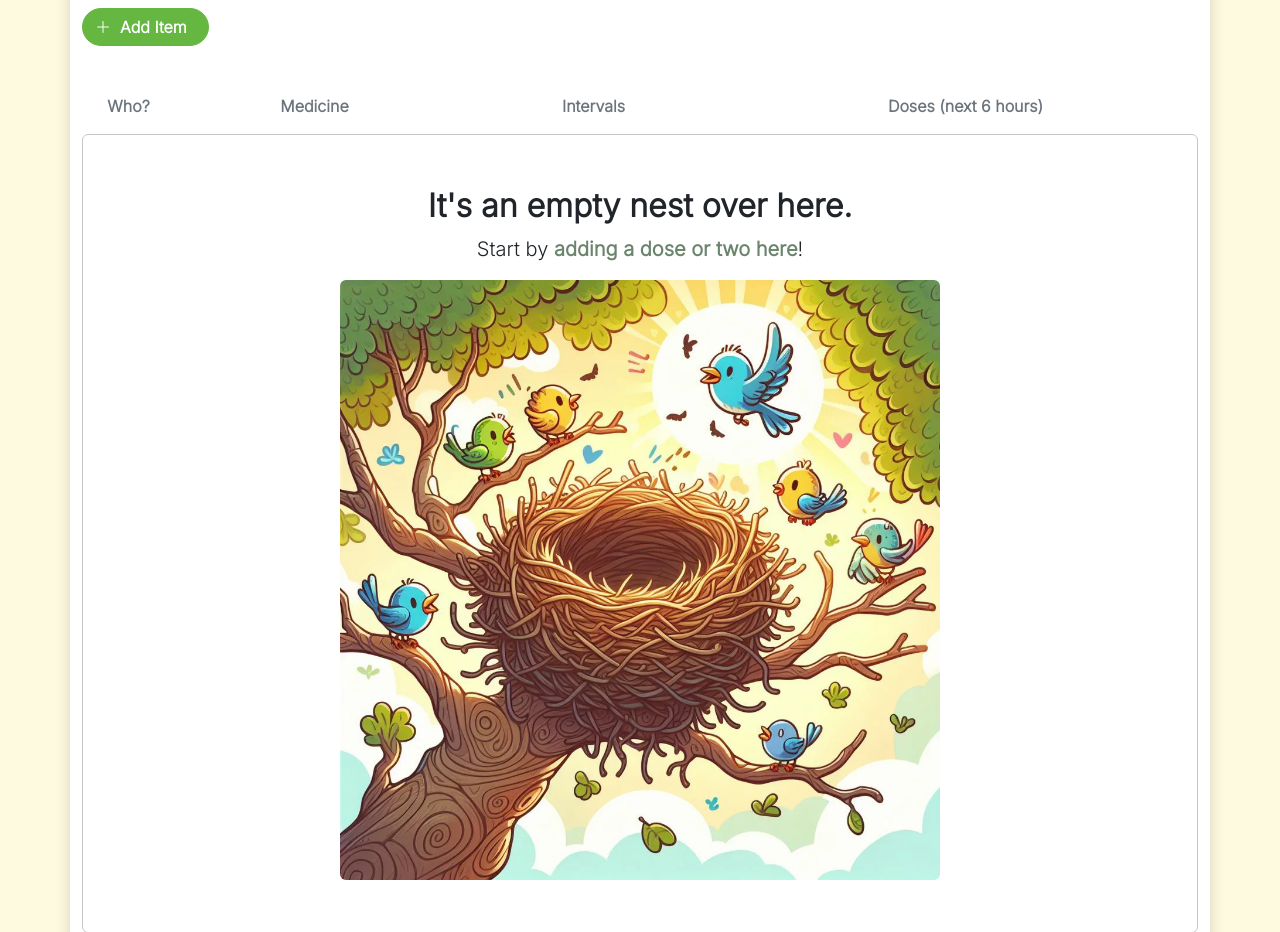
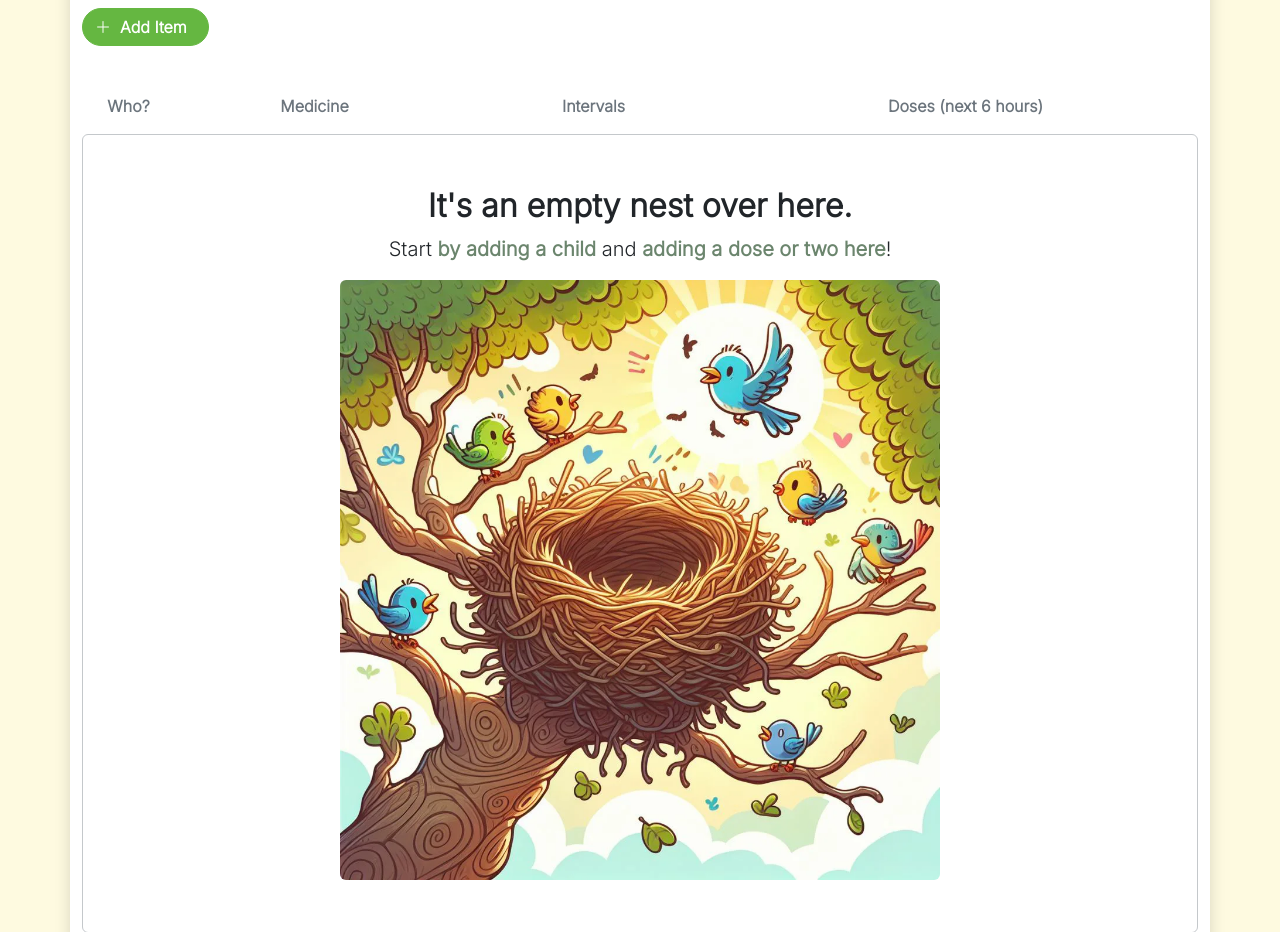
Before and after one commit to zachczx/django-eatyourmeds, a Django app: page / in a window 1280 px wide. Shown: the part 425-1357 px from the top of the page. Run offline with Django 5.2, Linux system fonts and the light colour scheme; the visitor is signed in with stand-in values (Sample User, id 1); data comes from the database, SQL or seed files in the repository; data that the repository does not hold is empty; style sheets or scripts are compiled from the project's sources; parts of the project's set-up code (start-up, migrations or seed data) failed here and were passed over; some libraries are stand-ins or nearby versions.

Commit message:
Update betamain_content.html

```diff
--- a/templates/eatapp/partials/betamain_content.html
+++ b/templates/eatapp/partials/betamain_content.html
@@ -76,7 +76,7 @@
     <div class="row bg border border-secondary-subtle rounded p-1 mt-3">
         <div class="col-sm text-center pt-5 pb-5">
             <h2 class="fw-bold">It's an empty nest over here.</h2>
-            <p class="fs-5">Start by <a href="{% url 'betacreatecourse' %}">adding a dose or two here</a>!</p>
+            <p class="fs-5">Start <a href="{% url 'betapatientupdate' %}">by adding a child</a> and <a href="{% url 'betacreatecourse' %}">adding a dose or two here</a>!</p>
             <img src="{% static 'empty-nest.webp' %}" class="img-fluid rounded" height="600" width="600" alt="Start here">
         </div>
     </div>
```
